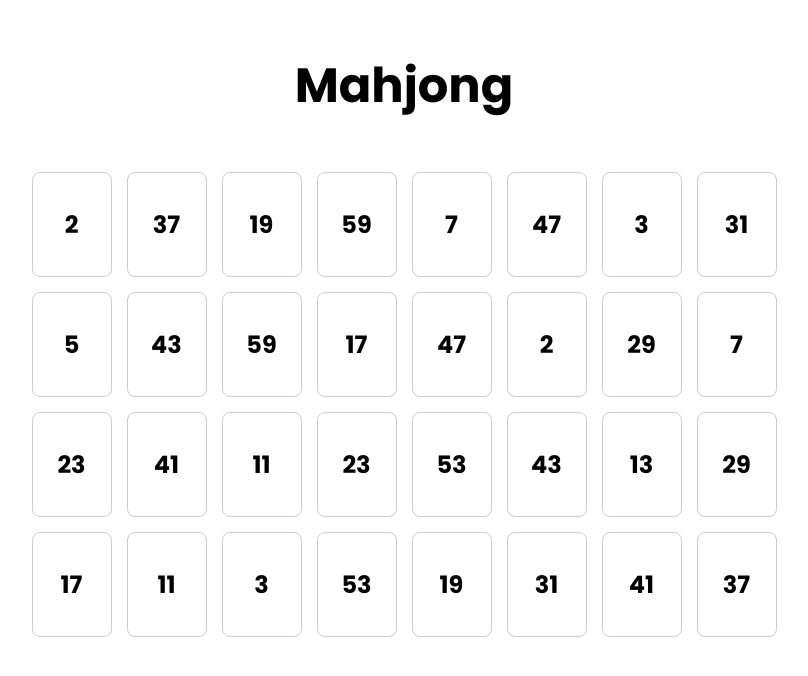
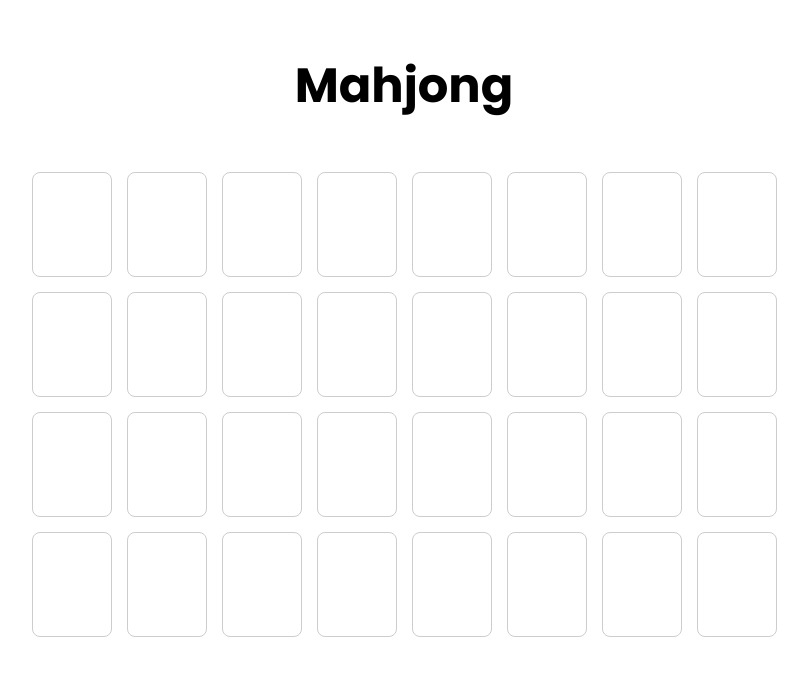
Before and after one commit to Slobozhancky/mahjong-app, a React (Create React App) app: page / in a window 1280 px wide. Shown: the top 676 px of the page, without its empty margins (236-1044 px from the left). Built offline with nearby package versions, Linux system fonts and the light colour scheme.

Commit message:
feat: add useEffect for hide elements

```diff
--- a/src/App.js
+++ b/src/App.js
@@ -10,7 +10,10 @@ function App() {
       }
     }
 
-    return (primesNumbers.concat(primesNumbers).sort(() => 0.5 - Math.random())).slice(0,32);
+    return primesNumbers
+      .concat(primesNumbers)
+      .sort(() => 0.5 - Math.random())
+      .slice(0, 32);
   }
 
   function isPrime(num) {
@@ -24,7 +27,9 @@ function App() {
 
   primesNumbers = checkNumOfPrime();
 
-  let items = primesNumbers.map((elem) => <Card id={elem} number={elem} />);
+  let items = primesNumbers.map((elem, index) => (
+    <Card id={elem} key={index} number={elem} />
+  ));
 
   return (
     <div className="App">
--- a/src/components/Card/Card.module.css
+++ b/src/components/Card/Card.css
@@ -18,6 +18,11 @@
     box-shadow: 2px 4px 8px rgba(0, 0, 0, 0.15);
 }
 
-.active {
+.card.active {
     border-color: #ED5517;
+    color: #000;
 }
+
+.hide {
+    color: white;
+}
--- a/src/components/Card/Card.jsx
+++ b/src/components/Card/Card.jsx
@@ -1,7 +1,29 @@
-import styles from "./Card.module.css";
+import "./Card.css";
+import { useState, useEffect } from "react";
 const Card = (props) => {
+  const [isActive, setStatus] = useState(false);
+
+  const [hideClass, setHideClass] = useState("");
+
+  useEffect(() => {
+    const interval = setInterval(() => {
+      setHideClass((hideClass) => (hideClass = "hide"));
+    }, 5000);
+    setTimeout(() => {
+      clearInterval(interval);
+    }, 5000);
+  }, []);
+
+  function toggleClass() {
+    setStatus(!isActive);
+  }
+
   return (
-    <div className={styles.card} dataId={props.id}>
+    <div
+      className={`${"card"}  ${isActive ? "active" : 'hide'} ${hideClass}`}
+      dataId={props.id}
+      onClick={toggleClass}
+    >
       {props.number}
     </div>
   );
```
Also changed, not shown: src/App.module.css (line endings or trailing spaces).
